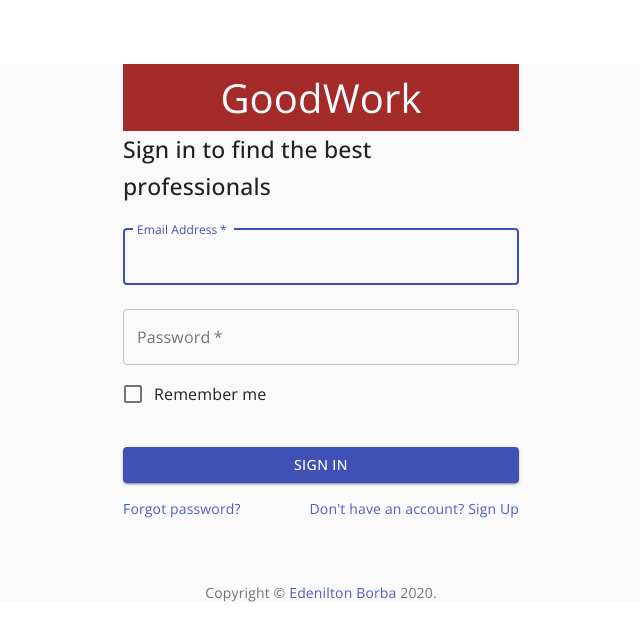
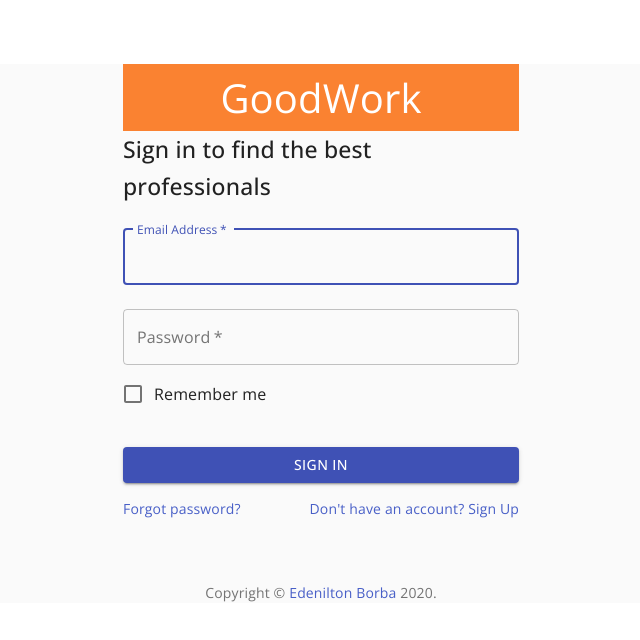
Before and after one commit to EdeniltonBorba/GoodWork, a React (Create React App) app: page /SignIn in a window 1280 px wide. Shown: the top 640 px of the page, without its empty margins (319-959 px from the left). Built offline with nearby package versions, Linux system fonts and the light colour scheme.

Commit message:
change color

```diff
--- a/src/components/Logo/Logo.js
+++ b/src/components/Logo/Logo.js
@@ -13,7 +13,7 @@ const useStyles = makeStyles(theme => ({
     },
     logoSignStyle: {
         color: 'white',
-        backgroundColor: 'brown',
+        backgroundColor: '#fa8231',
         textAlign: "center",
         fontWeight: "normal",
         padding: '5px',
--- a/src/components/Logo/logo.css
+++ b/src/components/Logo/logo.css
@@ -7,7 +7,7 @@
 
 .logoSignStyle {
     color: 'white';
-    background-color: 'brown';
+    background-color: '#fa8231';
     text-align: "center";
     font-size: 100%;
     font-weight: "normal";
```
